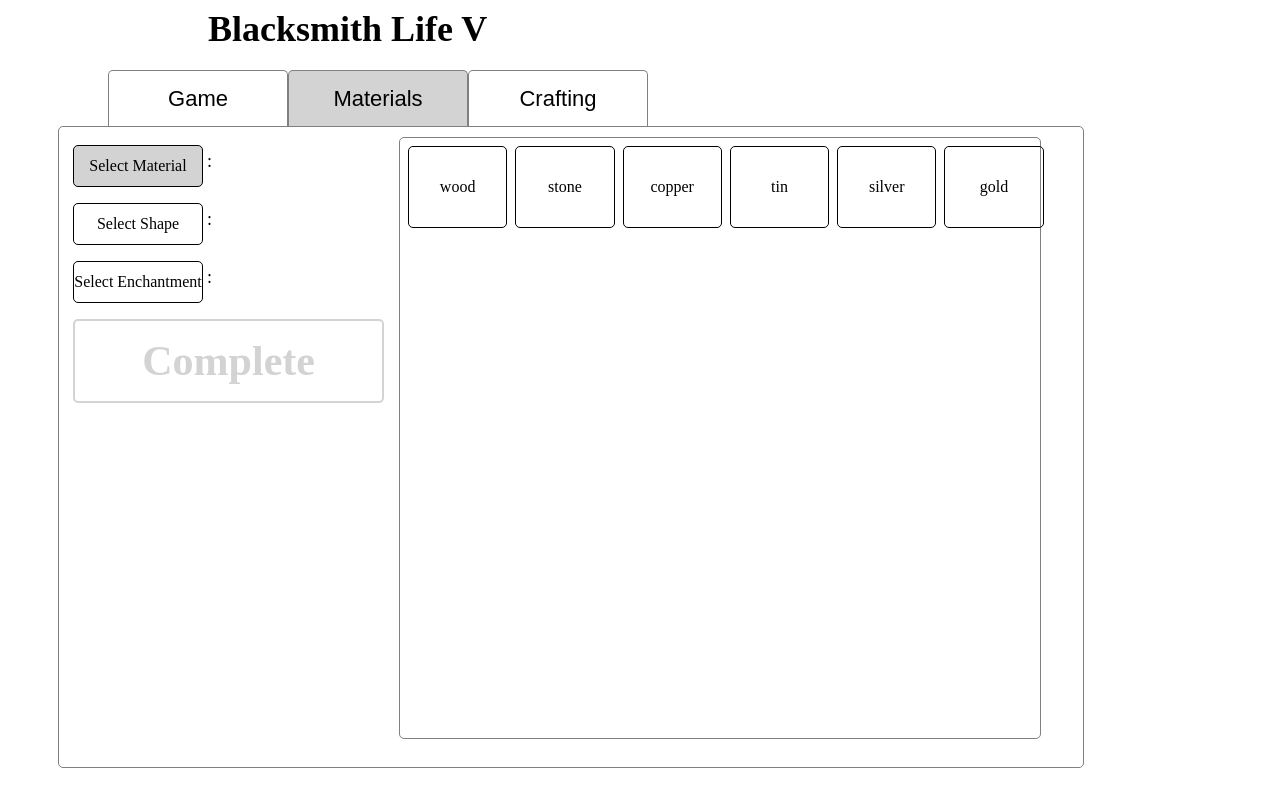
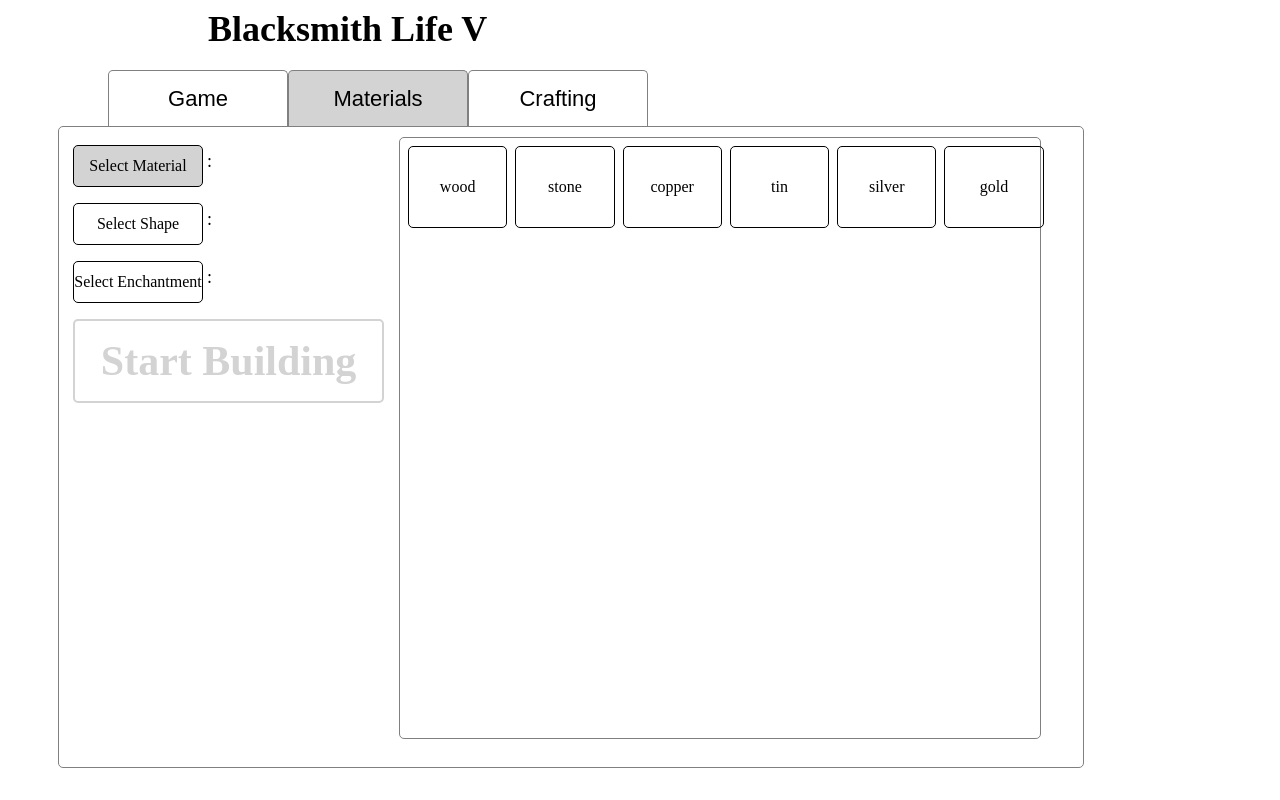
Before and after one commit to JFrederick25/Blacksmith-Life-v, an Angular app: page / in a window 1280 px wide. Built offline with nearby package versions, Linux system fonts and the light colour scheme.

Commit message:
1 file modified

```diff
--- a/src/app/components/materials/materials.component.html
+++ b/src/app/components/materials/materials.component.html
@@ -40,7 +40,7 @@
         [ngClass]="{ disabled: disabled }"
         (click)="selectOption('Craft')"
       >
-        Complete
+        Start Building
       </div>
       <div style="line-height: 6vh; font-size:18px;"></div>
     </div>
```
